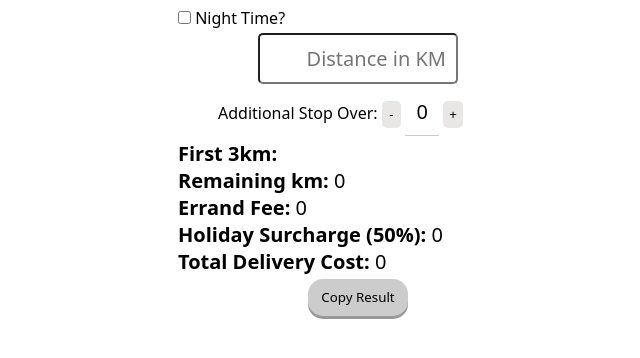
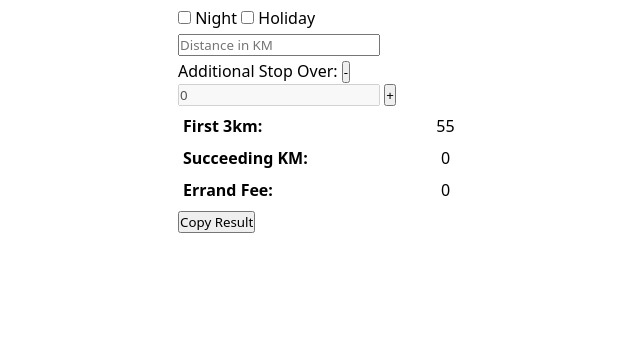
Before and after one commit to b3n10/errandboy, a website: page costcalculator/new.html in a window 1280 px wide. Shown: the whole page, without its empty margins (282-922 px from the left). Drawn offline with Linux system fonts and the light colour scheme; files that its build step writes are made by us from their sources.

Commit message:
Improved code

```diff
--- a/costcalculator/css/style.css
+++ b/costcalculator/css/style.css
@@ -13,45 +13,28 @@
 .row {
     padding: 2px 0;
 }
+
 .result {
-    font-size: 20px;
-}
-input#distance {
-    width: 200px;
-    margin: 0 auto;
-    display: block;
-    border-radius: 5px;
-}
-input {
-    text-align: right;
-    font-size: 20px;
-    padding: 10px;
-}
-button {
-    border-radius: 5px;
-    background: #998f8f38;
-    border: none;
-    color: #010101;
-    line-height: 2;
+    font-size: 16px;
 }
 
-.stops {
-    width: 280px;
-    margin: 0 auto;
+div.estimates {
+    padding: 5px;
 }
-.stops input {
-    width: 12%;
-    background: #fff;
-    border: none;
-    color: #000;
+
+div.estimates label {
+    display: inline-block;
+}
+
+div.estimates label:first-child {
+    font-weight: 900;
+    text-align: left;
+    width: 50%;
+}
+
+div.estimates label:last-child {
     text-align: center;
-    border-bottom: 1px solid #ccc;
-}
-.stops button {
-    width: 7%;
-}
-.stop_text {
-    display: none;
+    width: 50%;
 }
 
 button.btn_copy {
--- a/costcalculator/gulpfile.js
+++ b/costcalculator/gulpfile.js
@@ -21,7 +21,8 @@ const brs = () => {
         port: 8080,
         ui: {
             port: 8081
-        }
+        },
+        logLevel: "silent"
     })
 }
 
@@ -34,6 +35,7 @@ exports.mywatch = () => {
     brs()
     watch('src/**/*.js', series(transpile, brel))
     watch('**/*.html', brel)
+    watch('css/*.css', brel)
 }
 
 exports.default = () => {
--- a/costcalculator/new.html
+++ b/costcalculator/new.html
@@ -8,46 +8,31 @@
 </head>
 <body>
     <div class="container">
+        <div class="row settings">
+            <input id="cb_nighttime" type="checkbox">
+            <label for="cb_nighttime">Night</label>
+            <input id="cb_holiday" type="checkbox">
+            <label for="cb_holiday">Holiday</label>
+        </div>
+
         <div class="row">
-            <input id="cb_nighttime" type="checkbox">
-            <label for="cb_nighttime">Night Time?</label>
+            <input type="text" id="tx_distance" placeholder="Distance in KM" tabindex="1">
         </div>
+
+        <div class="row stopover">
+            Additional Stop Over:
+            <button id="bt_stopminus">-</button>
+            <input id="tx_stop" type="text" value="0" disabled />
+            <button id="bt_stopplus">+</button>
+        </div>
+
+        <div class="row result">
+        </div>
+
         <div class="row">
-            <input type="text" id="distance" placeholder="Distance in KM">
-        </div>
-        <div class="row stops">
-            Additional Stop Over:
-            <button id="stop_minus">-</button>
-            <input id="stop" type="text" value="0" disabled />
-            <button id="stop_plus">+</button>
-        </div>
-        <!--
-        <div class="row">
-            <button id="calculate">Calculate</button>
-        </div>
-        -->
-        <div class="row result">
-            <strong>First 3km:</strong>
-            <span id="span_cost"></span>
-            <br>
-            <strong id="remaining_distance">Remaining km: </strong>
-            <span id="remaining_cost">0</span>
-            <br>
-            <strong class="stop_text">Stop Over: </strong>
-            <span class="stop_text" id="stop_cost"></span>
-            <br class="stop_text">
-            <strong>Errand Fee:</strong>
-            <span id="errand_fee">0</span>
-            <br>
-            <strong>Holiday Surcharge (50%):</strong>
-            <span id="holiday_surcharge">0</span>
-            <br>
-            <strong>Total Delivery Cost:</strong>
-            <span id="total_cost">0</span>
-        </div>
-        <div class="row">
-            <button class="btn_copy" id="btn_copy">Copy Result</button>
+            <button class="bt_copy" id="bt_copy">Copy Result</button>
         </div>
     </div>
+    <script src="./dist/js/new.js"></script>
 </body>
 </html>
--- a/costcalculator/src/js/new.js
+++ b/costcalculator/src/js/new.js
@@ -1,5 +1,74 @@
-const t = "test"
+const fields = [
+    { label: 'First 3km:', value: 55 },
+    { label: 'Succeeding KM:', value: 0 },
+    { label: 'Errand Fee:', value: 0 },
+]
 
-const a = 3
+const result = document.getElementsByClassName('result')[0]
+const cb_nighttime = document.getElementById('cb_nighttime')
+const cb_holiday = document.getElementById('cb_holiday')
+const bt_copy = document.getElementById('bt_copy')
 
-const f = 4
+const create_fields = () => {
+    // remove all fields first if any
+    while (result.firstChild) {
+        result.removeChild(result.firstChild)
+    }
+
+    fields.forEach( obj => {
+        const new_div = document.createElement('div')
+        const first_label = document.createElement('label')
+        const second_label = document.createElement('label')
+
+        first_label.innerHTML = obj.label
+        second_label.innerHTML = obj.value
+
+        new_div.className = 'estimates'
+        new_div.append(first_label)
+        new_div.append(second_label)
+        result.append(new_div)
+    })
+}
+
+cb_nighttime.onclick = () => {
+    if (event.currentTarget.checked) {
+        fields[0].value = 65
+    } else {
+        fields[0].value = 55
+    }
+
+    create_fields()
+}
+
+cb_holiday.onclick = () => {
+    if (event.currentTarget.checked) {
+        fields.push({
+            label: 'Holiday Surcharge:',
+            value: 0
+        }, {
+            label: 'Total Delivery Cost',
+            value: 0
+        })
+    } else {
+        fields.pop(fields.find( obj => obj.label === 'Holiday Surcharge'))
+        fields.pop(fields.find( obj => obj.label === 'Total Delivery Cost'))
+    }
+    create_fields()
+}
+
+bt_copy.onclick = () => {
+    let preview = ''
+
+    fields.forEach( obj => {
+        preview += `${obj.label} ${obj.value}\n`
+    })
+
+    const txtar = document.createElement("textarea")
+    document.getElementsByTagName("body")[0].append(txtar);
+    txtar.value = preview
+    txtar.select();
+    document.execCommand("copy");
+    txtar.remove();
+}
+
+window.onload = () => create_fields()
```
Also changed, not shown: costcalculator/dist/js/new.js, 1 other file.
